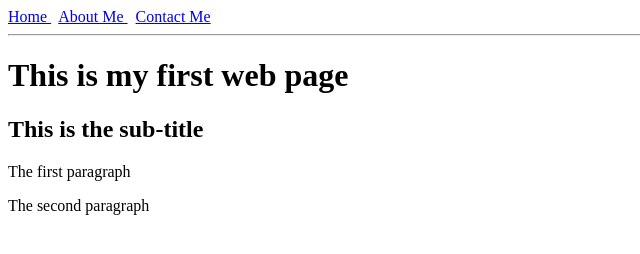
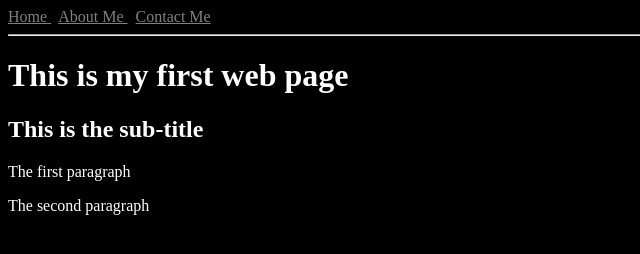
Before and after one commit to jakeaedwards/coursera-responsive-design, a plain HTML site: page index.html in a window 1280 px wide. Shown: the whole page, without its empty margins (0-640 px from the left). Drawn offline with Linux system fonts and the light colour scheme.

Commit message:
Added CSS style sheet

```diff
--- a/index.html
+++ b/index.html
@@ -1,6 +1,11 @@
 <html>
 	<head>
 		<title>This is my first web page</title>
+
+		<link rel="stylesheet"
+			  type="text/css"
+			  href="styles.css"
+			/>
 	</head>
 	<body>
 		<a href="index.html">
--- /dev/null
+++ b/styles.css
@@ -0,0 +1,8 @@
+body{
+	background: black;
+	color: white;
+}
+
+a{
+	color: grey;
+}
```
Also changed, not shown: aboutme.html (+5 -0 lines), contact.html (+5 -0 lines).
